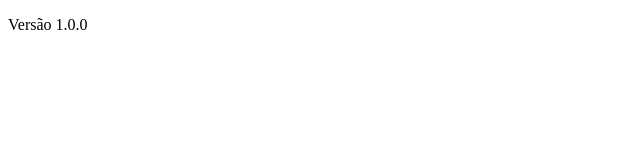
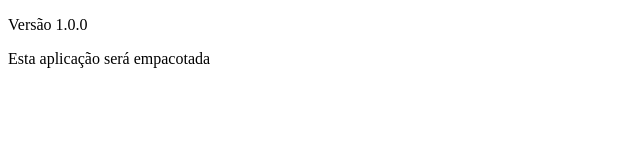
Before and after one commit to Everton1209/devops_unopar, a plain HTML site: page index.html in a window 1280 px wide. Shown: the whole page, without its empty margins (0-640 px from the left). Drawn offline with Linux system fonts and the light colour scheme.

Commit message:
quarto commit

```diff
--- a/index.html
+++ b/index.html
@@ -6,5 +6,6 @@
 </head>
 <body>
 <p>Versão 1.0.0</p>
+<p>Esta aplicação será empacotada</p>
 </body>
 </html>
```
Also changed, not shown: 1 other file.
